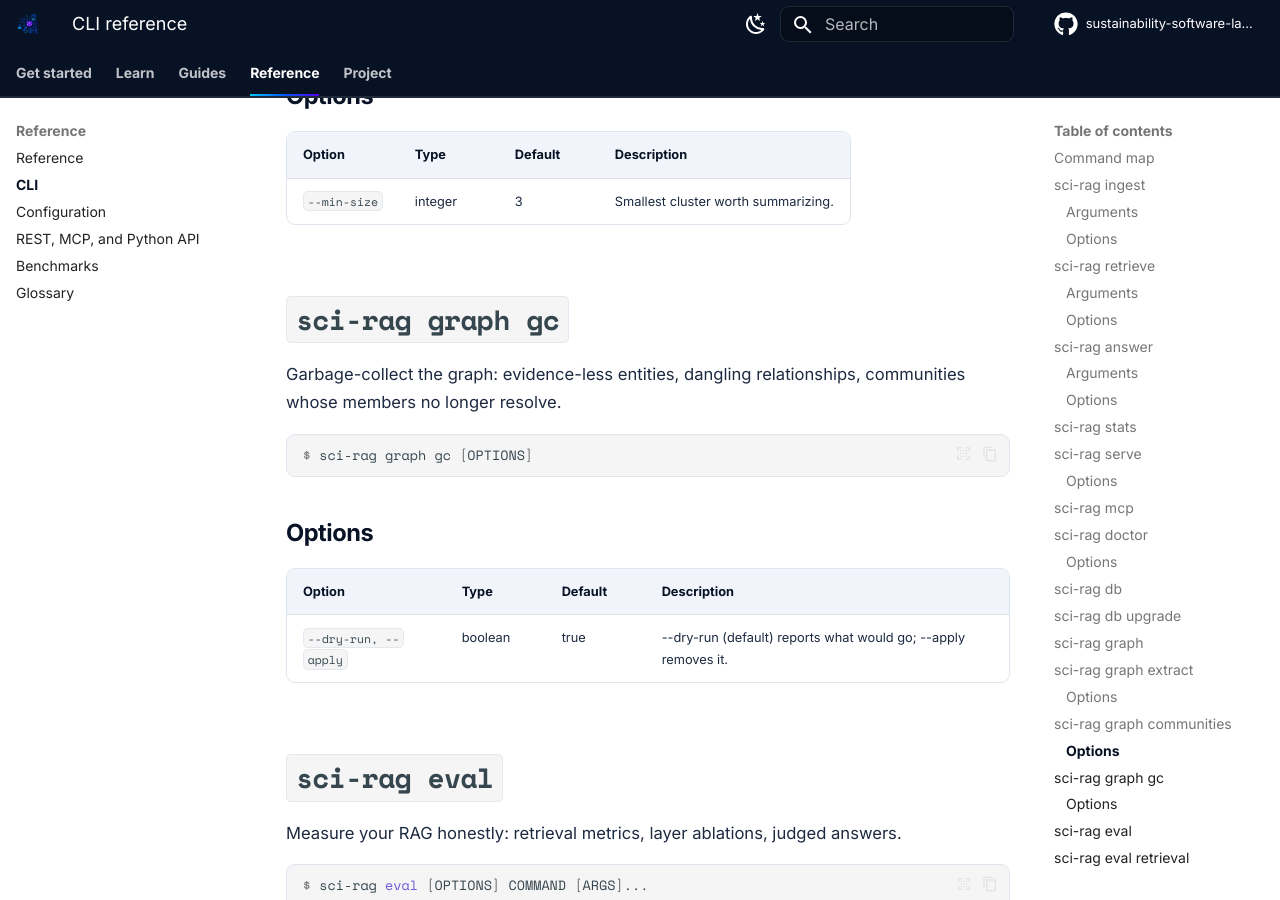
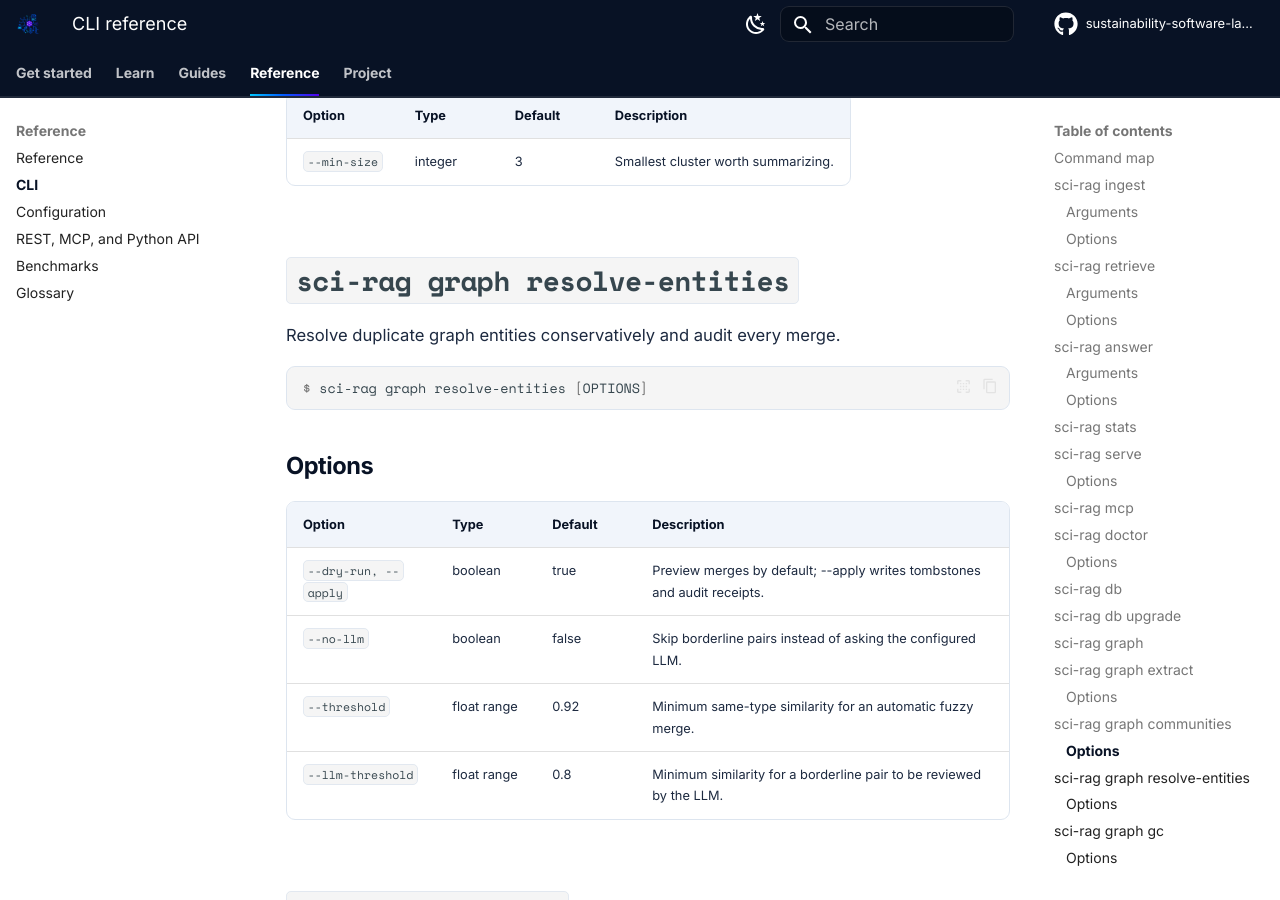
Before and after one commit to sustainability-software-lab/sci-rag-kit, an MkDocs documentation site: the page built from docs/cli.md, in a window 1280 px wide and 900 px high, scrolled down 8155 px. Built offline with MkDocs 1.6.1 and Material for MkDocs 9.7.7, drawn with Linux system fonts in a browser that asks for light colours; some of the changed text lies outside the part shown.

Commit message:
docs: refresh CLI reference

````diff
--- a/docs/cli.md
+++ b/docs/cli.md
@@ -28,6 +28,7 @@ migrations, `domain/`, and data paths resolve predictably.
 | `sci-rag graph` | Build the knowledge graph: extract entities, then detect communities. |
 | `sci-rag graph extract` | Extract entities and relationships from ingested chunks (needs an LLM). |
 | `sci-rag graph communities` | Cluster the graph and write LLM summaries (rebuilds all communities). |
+| `sci-rag graph resolve-entities` | Resolve duplicate graph entities conservatively and audit every merge. |
 | `sci-rag graph gc` | Garbage-collect the graph: evidence-less entities, dangling relationships, communities whose members no longer resolve. |
 | `sci-rag eval` | Measure your RAG honestly: retrieval metrics, layer ablations, judged answers. |
 | `sci-rag eval retrieval` | Score retrieval against your seed questions (and per-layer ablations). |
@@ -224,6 +225,23 @@ $ sci-rag graph communities [OPTIONS]
 | Option | Type | Default | Description |
 |---|---|---|---|
 | `--min-size` | integer | 3 | Smallest cluster worth summarizing. |
+
+## `sci-rag graph resolve-entities`
+
+Resolve duplicate graph entities conservatively and audit every merge.
+
+```console
+$ sci-rag graph resolve-entities [OPTIONS]
+```
+
+### Options
+
+| Option | Type | Default | Description |
+|---|---|---|---|
+| `--dry-run, --apply` | boolean | true | Preview merges by default; --apply writes tombstones and audit receipts. |
+| `--no-llm` | boolean | false | Skip borderline pairs instead of asking the configured LLM. |
+| `--threshold` | float range | 0.92 | Minimum same-type similarity for an automatic fuzzy merge. |
+| `--llm-threshold` | float range | 0.8 | Minimum similarity for a borderline pair to be reviewed by the LLM. |
 
 ## `sci-rag graph gc`
 
````
